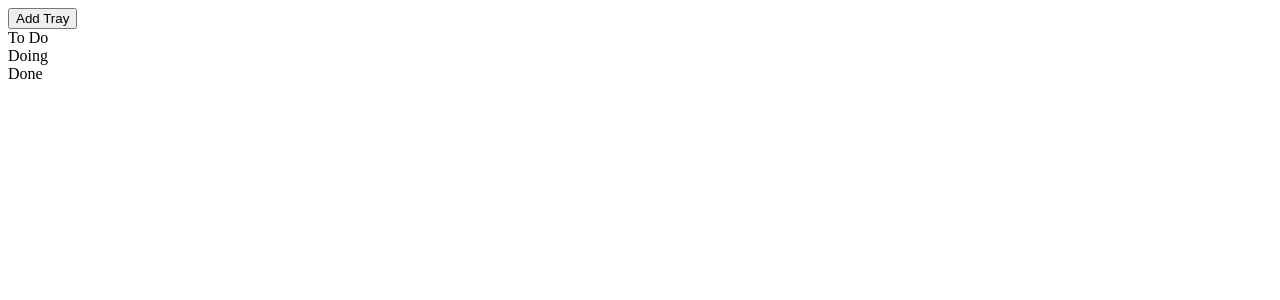
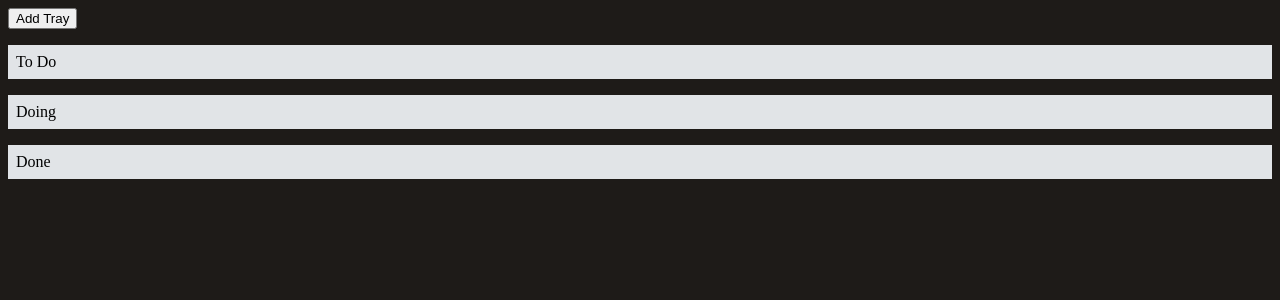
Before and after one commit to jardine-chris/todo-react, a React (Create React App) app: page / in a window 1280 px wide. Shown: the top 300 px of the page. Built offline with nearby package versions, Linux system fonts and the light colour scheme.

Commit message:
Add basic styling.

```diff
--- a/src/App.js
+++ b/src/App.js
@@ -36,7 +36,7 @@ function App() {
   return (
     <div className="application">
       {/* Button to show the form to add a new tray. */}
-      <Button text="Add Tray" onAdd={() => setShowAddTray(!showAddTray)} />
+      <Button className="nav-btn" text="Add Tray" onAdd={() => setShowAddTray(!showAddTray)} />
       {showAddTray && <AddTray onAdd={addTray} />}
 
       {/* Display all available trays. */}
--- a/src/components/Tray.js
+++ b/src/components/Tray.js
@@ -1,5 +1,5 @@
 const Tray = ({ tray, onDelete }) => {
-  return <div onDoubleClick={() => onDelete(tray.id)}>{tray.title}</div>;
+  return <div className="tray" onDoubleClick={() => onDelete(tray.id)}>{tray.title}</div>;
 };
 
 export default Tray;
--- a/src/css/index.css
+++ b/src/css/index.css
@@ -1,3 +1,18 @@
+body {
+  background-color: #1e1b18;
+}
 
+.application .tray {
+  margin: 1em 0;
+  padding: 0.5em;
+  background-color: #e1e4e7;
+}
+.application .tray .card {
+  background-color: red;
+}
+
+.nav-btn {
+  background-color: "red";
+}
 
 /*# sourceMappingURL=index.css.map */
--- a/src/css/scss/index.scss
+++ b/src/css/scss/index.scss
@@ -0,0 +1,22 @@
+$light-black: #1e1b18;
+$light-grey: #e1e4e7;
+
+body {
+    background-color: $light-black;
+}
+
+.application {
+    .tray {
+        margin: 1em 0;
+        padding: 0.5em;
+        background-color: $light-grey;
+
+        .card {
+            background-color: red;
+        }
+    }
+}
+
+.nav-btn {
+    background-color: "red";
+}
--- a/src/index.js
+++ b/src/index.js
@@ -1,6 +1,7 @@
 import React from "react";
 import ReactDOM from "react-dom";
 import App from "./App";
+import './css/index.css'
 import reportWebVitals from "./reportWebVitals";
 
 ReactDOM.render(
```
Also changed, not shown: 1 other file (tests, documents, lock files or other folders).
